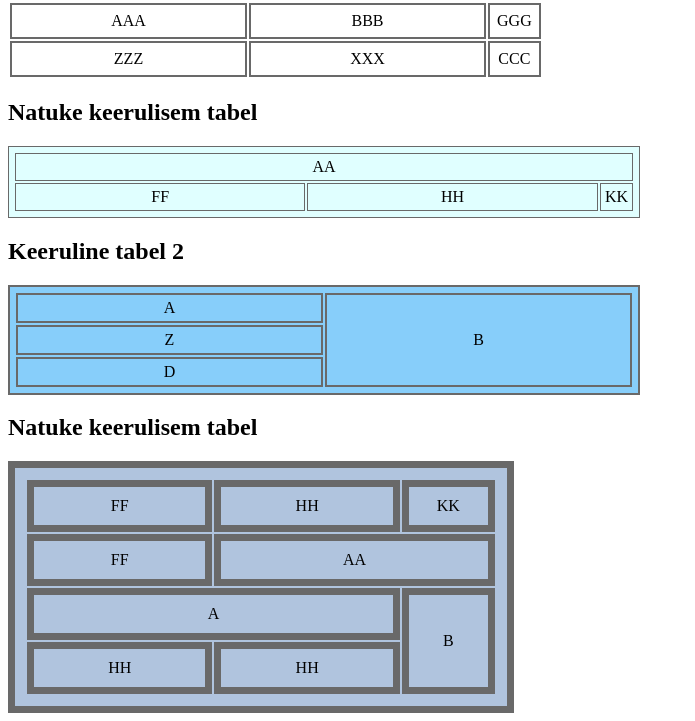
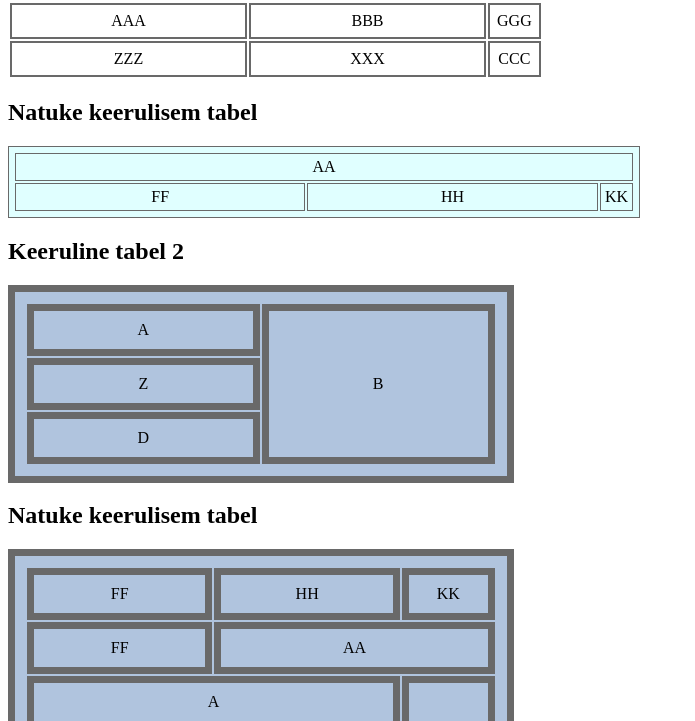
Before and after one commit to bogdanbasanko/veebirakendusTITpv24, a plain HTML site: page tabelid.html in a window 1280 px wide. Shown: the part 79-800 px from the top of the page, without its empty margins (0-695 px from the left). Drawn offline with Linux system fonts and the light colour scheme.

Commit message:
Add files via upload

```diff
--- a/tabelStyle.css
+++ b/tabelStyle.css
@@ -16,11 +16,11 @@ table#keeruline1, table#keeruline1 td{
 }
 table#keeruline2, table#keeruline2 td{
     /*html failis id=lihtne*/
-    width: 50%;
-    border: 2px solid dimgrey;
+    width: 40%;
+    border: 7px solid dimgrey;
     text-align: center; /*teksti joondamine keskele*/
-    padding: 4px; /*vahe tekstist ääreseni*/
-    background-color: lightskyblue;
+    padding: 10px; /*vahe tekstist ääreseni*/
+    background-color: lightsteelblue;
 }
 table#keeruline3, table#keeruline3 td{
     /*html failis id=lihtne*/
@@ -30,3 +30,4 @@ table#keeruline3, table#keeruline3 td{
     padding: 10px; /*vahe tekstist ääreseni*/
     background-color: lightsteelblue;
 }
+table#Iseseisev,table#Iseseise td{}
--- a/tabelid.html
+++ b/tabelid.html
@@ -81,5 +81,10 @@
   <td>HH</td>
   </tr>
 </table>
+<h2> Iseseisev töö (tabel on joonistatud paberi peal) </h2>
+<table  id="Iseseisev">
+
+
 </body>
+</table>
 </html>
```
